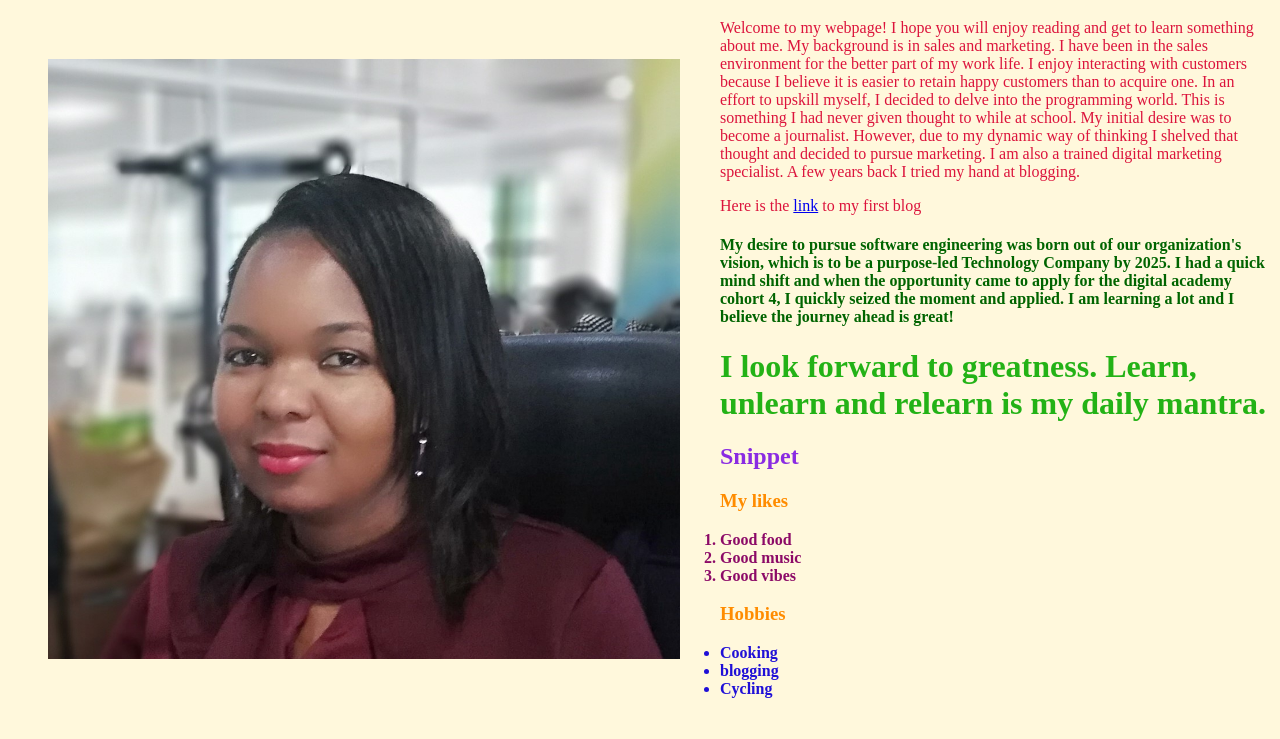
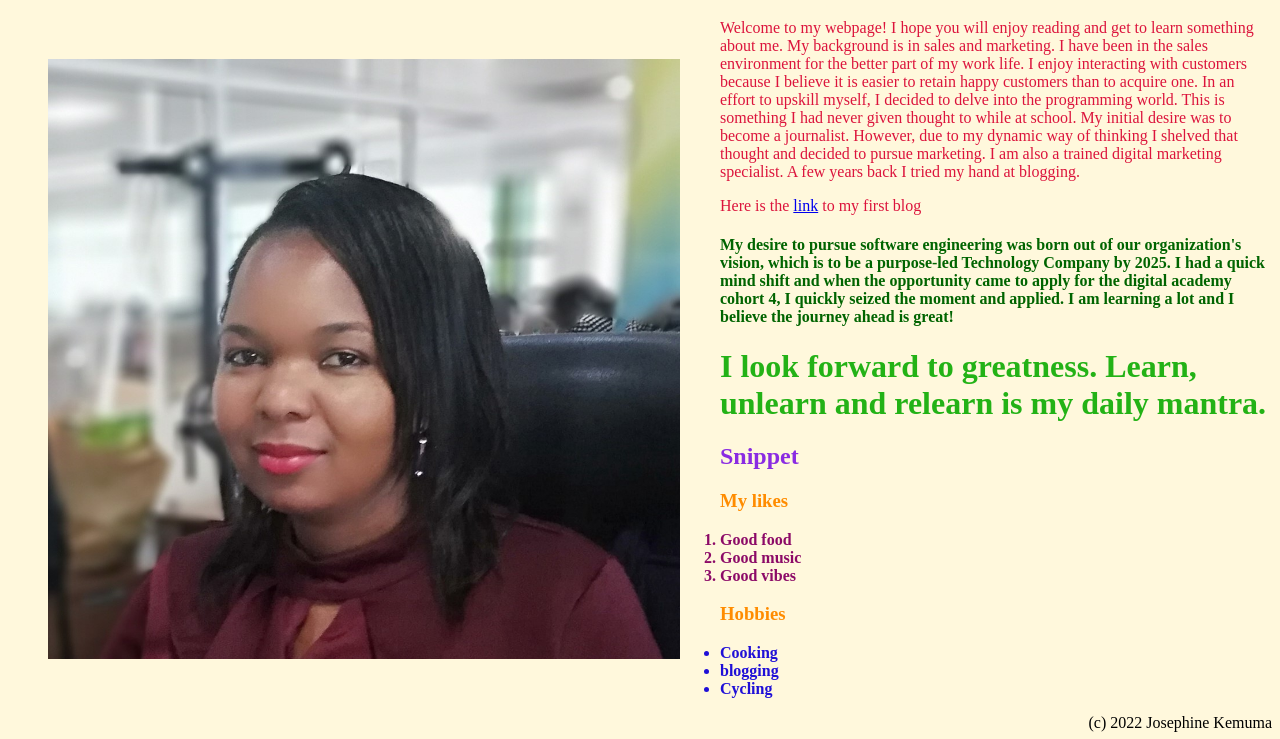
Before and after one commit to KemumaJ/JK-portfolio, a plain HTML site: page index.html in a window 1280 px wide. Shown: the part 61-800 px from the top of the page. Drawn offline with Linux system fonts and the light colour scheme.

```diff
--- a/index.html
+++ b/index.html
@@ -48,6 +48,8 @@
         <li>Cycling</li>
     </ul>
 </div>
-
+<footer>
+    (c) 2022 Josephine Kemuma
+</footer>
 
 </html>
--- a/style.css
+++ b/style.css
@@ -34,3 +34,6 @@ img{
     height: 600px;
     width: 50%;
 }
+footer{
+    float: right;
+}
```
Also changed, not shown: 1 other file.
